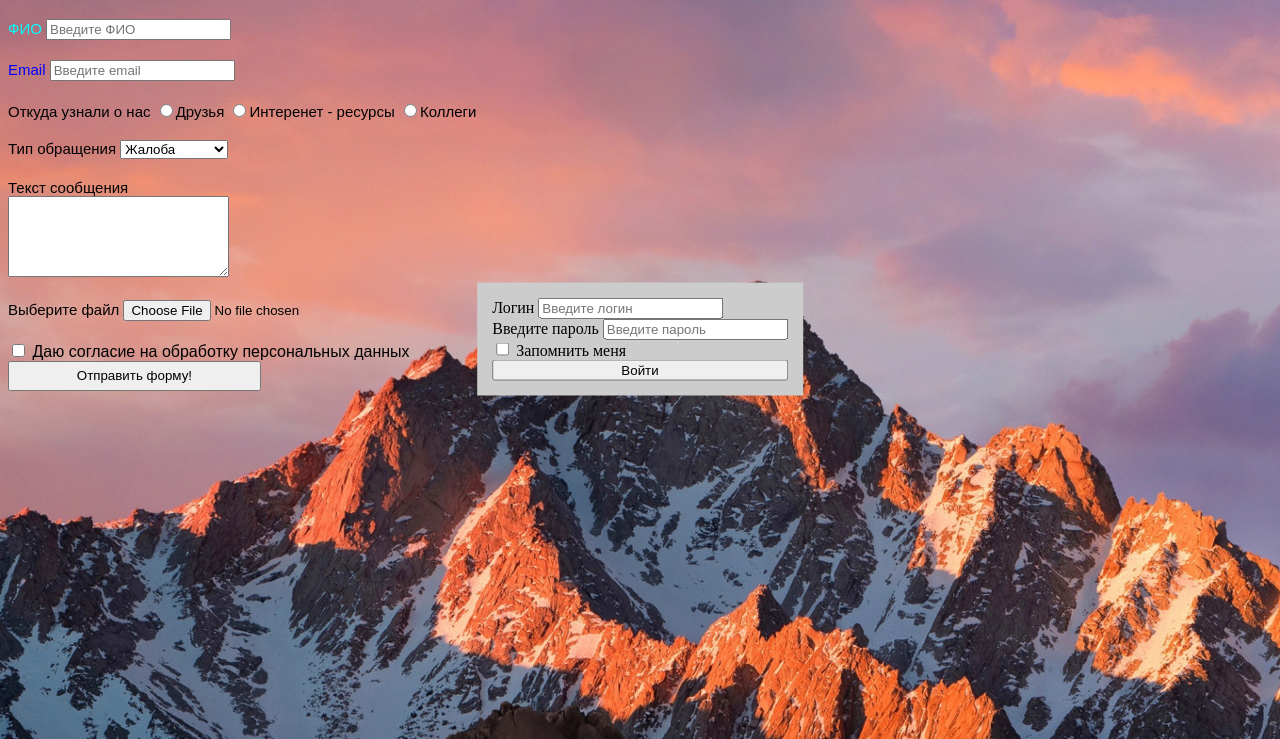
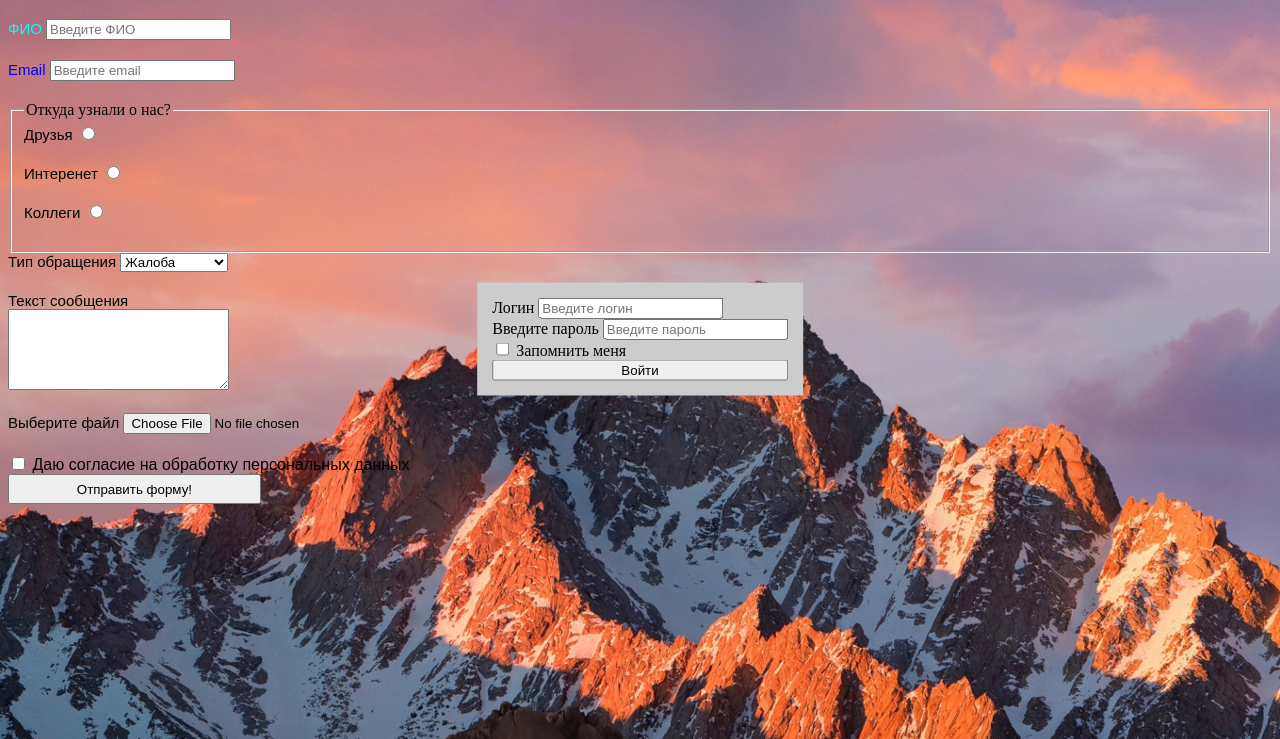
Before and after one commit to qwee21/Barashkov-231-365-veb-def-2023-2, a plain HTML site: page index.html in a window 1280 px wide. Shown: the part 61-800 px from the top of the page. Drawn offline with Linux system fonts and the light colour scheme.

Commit message:
Update index.html

```diff
--- a/index.html
+++ b/index.html
@@ -17,12 +17,21 @@
             <label for="email">Email</label>
             <input type="email" id="email" name="email" placeholder="Введите email">
         </div>
-        <div class="label3">
-            <label for="qw">Откуда узнали о нас</label>
-            <input type="radio" name="qw" id="friends" value="friends">Друзья
-            <input type="radio" name="qw" id="internet" value="internet">Интеренет - ресурсы
-            <input type="radio" name="qw" id="Colleagues" value="Colleagues">Коллеги
-        </div>
+       <fieldset>
+            <legend>Откуда узнали о нас?</legend>
+            <div class="label3">
+                <label for="friends">Друзья</label>
+                <input type="radio" name="radio" id="friends" value="friends">
+            </div>
+            <div class="label3">
+                <label for="internet">Интеренет</label>
+                <input type="radio" name="radio" id="internet" value="internet">
+            </div>
+            <div class="label3">
+                <label for="Colleagues">Коллеги</label>
+                <input type="radio" name="radio" id="Colleagues" value="Colleagues">
+            </div>
+        </fieldset>
         <div class="label4">
             <label for="qwe">Тип обращения</label>
             <select id="qwe" name="qwe">
@@ -33,7 +42,7 @@
         <div class="label5">
             <label for="message">Текст сообщения</label>
             <br>
-            <textarea id="messag" cols="25" rows="5" name="message"></textarea>
+            <textarea id="message" cols="25" rows="5" name="message"></textarea>
         </div>
         <div class="label6">
             <label for="file">Выберите файл</label>
```
